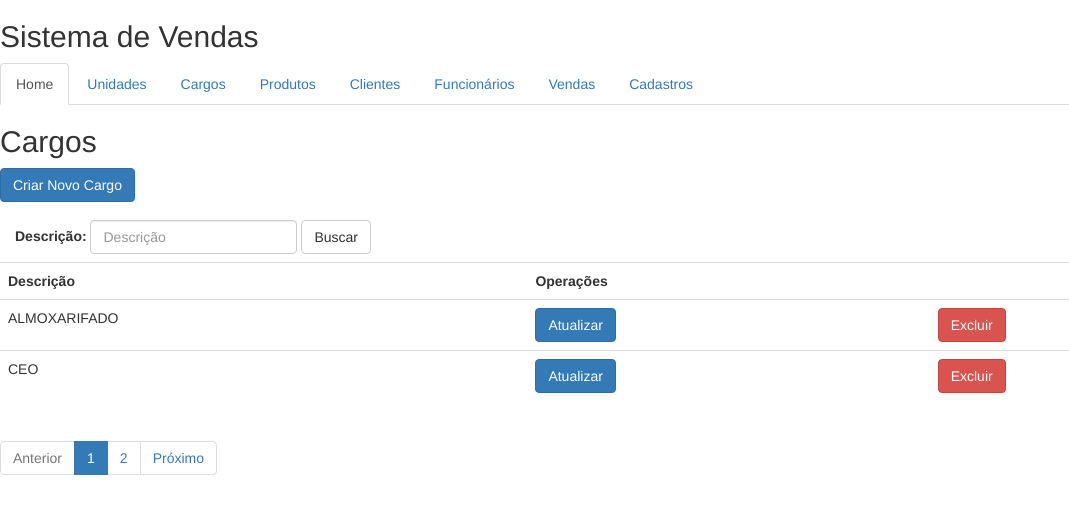
After one commit to MatheusFerrazz/provatemplates, a Django app: page /appvendas/cargo/list in a window 1280 px wide. The commit adds this page. Shown: the top 514 px of the page, without its empty margins (0-1069 px from the left). Run offline with Django 3.2, Linux system fonts and the light colour scheme; data comes from the database, SQL or seed files in the repository; both versions use the stored data as it was after the commit; some libraries are stand-ins or nearby versions.

Commit message:
Concluído as paginações.

```diff
--- a/appvendas/urls.py
+++ b/appvendas/urls.py
@@ -18,16 +18,25 @@
     url(r'^cliente/update/(?P<pk>\d+)$',cliente_update,name='cliente_update'),
     url(r'^cliente/delete/(?P<pk>\d+)$',cliente_delete,name='cliente_delete'),
 
+    url(r'^cargo/list$',cargo_list,name='cargo_list'),
+    url(r'^cargo/new$', cargo_new, name='cargo_new'),
+    url(r'^cargo/update/(?P<pk>\d+)$',cargo_update,name='cargo_update'),
+    url(r'^cargo/delete/(?P<pk>\d+)$',cargo_delete,name='cargo_delete'),
+
+
     url(r'^$',home,name='home'),
     url(r'^unidade/list$', unidade_list, name='unidade_list'),
     url(r'^unidade/detail/(\d+)$', unidade_detail, name='unidade_detail'),
     url(r'^unidade/new/$',unidade_new,name='unidade_new'),
     url(r'^unidade/update/(?P<pk>\d+)$',unidade_update,name='unidade_update'),
     url(r'^unidade/delete/(?P<pk>\d+)$',unidade_delete,name='unidade_delete'),
+
     url(r'^vendas/$',listarvendas,name='vendas'),
     url(r'^clientes/$',listarclientes,name='clientes'),
     url(r'^clientes/exibir/(\d+)$',exibircliente,name='exibircliente'),
+
     url(r'^cargos/$',listarcargos,name='cargos'),
+
     url(r'^funcionarios/$',listarfuncionrios,name='funcionarios'),
     url(r'^funcionarios/exibir/(\d+)',exibirfuncionario,name='exibirfuncionario')
 
--- a/appvendas/views.py
+++ b/appvendas/views.py
@@ -77,7 +77,17 @@
     else:
         clientes = Cliente.objects.all().order_by('nome')
         criterio = ""
-    dados= {'clientes':clientes, 'criterio':criterio}
+    # Cria o mecanimos de paginação
+    paginator = Paginator(clientes, 2)
+    page = request.GET.get('page')
+    try:
+        clientes = paginator.page(page)
+    except PageNotAnInteger:
+        clientes = paginator.page(1)
+    except EmptyPage:
+        clientes = paginator.page(paginator.num_pages)
+
+    dados= {'clientes':clientes, 'criterio':criterio,'paginator':paginator,'page_obj':clientes}
     return render(request, 'cliente/cliente_list.html', dados)
 
 
@@ -119,7 +129,17 @@
     else:
         funcionarios = Funcionario.objects.all().order_by('nome')
         criterio = ""
-    dados= {'funcionarios':funcionarios, 'criterio':criterio}
+    # Cria o mecanimos de paginação
+    paginator = Paginator(funcionarios, 2)
+    page = request.GET.get('page')
+    try:
+        funcionarios = paginator.page(page)
+    except PageNotAnInteger:
+        funcionarios = paginator.page(1)
+    except EmptyPage:
+        funcionarios = paginator.page(paginator.num_pages)
+
+    dados= {'funcionarios':funcionarios, 'criterio':criterio, 'paginator':paginator,'page_obj':funcionarios}
     return render(request,'funcionario/funcionario_list.html', dados)
 
 
@@ -204,6 +224,57 @@
     unidade=Unidade.objects.get(id=pk)
     unidade.delete()
     return redirect('unidade_list')
+
+# Funções Cargo
+
+def cargo_list(request):
+    criterio=request.GET.get('criterio')
+    if (criterio):
+        cargos=Cargo.objects.filter(descricao__contains=criterio)
+    else:
+        cargos=Cargo.objects.all().order_by('descricao')
+        criterio=""
+    #Cria o mecanimos de paginação
+    paginator=Paginator(cargos,2)
+    page=request.GET.get('page')
+    try:
+        cargos=paginator.page(page)
+    except PageNotAnInteger:
+        cargos=paginator.page(1)
+    except EmptyPage:
+        cargos=paginator.page(paginator.num_pages)
+
+    dados={'cargos':cargos,'criterio':criterio,'paginator':paginator,'page_obj':cargos}
+    return render(request, 'cargo/cargo_list.html', dados)
+
+def cargo_new(request):
+    if (request.method=="POST"):
+        form=CargoForm(request.POST)
+        if (form.is_valid()):
+            form.save()
+            return redirect('cargo_list')
+    else:
+        form=CargoForm()
+        dados={'form':form}
+        return render(request, 'cargo/cargo_form.html', dados)
+
+def cargo_update(request,pk):
+    cargo=Cargo.objects.get(id=pk)
+    if (request.method=="POST"):
+        form=CargoForm(request.POST,instance=cargo)
+        if (form.is_valid()):
+            form.save()
+            return redirect('cargo_list')
+    else:
+        form=UnidadeForm(instance=cargo)
+        dados={'form':form,'cargo':cargo}
+        return render(request, 'cargo/cargo_form.html', dados)
+
+def cargo_delete(request,pk):
+    cargo=Cargo.objects.get(id=pk)
+    cargo.delete()
+    return redirect('cargo_list')
+
 '''
 QUE DANADO É ISSO AQUI OMEEE ! ? ! ?
          _
--- a/templates/base.html
+++ b/templates/base.html
@@ -13,7 +13,7 @@
     <ul class="nav nav-tabs">
         <li role="presentation" class="active"><a href="{% url 'home' %}"> Home </a></li>
         <li role="presentation"><a href="{% url 'unidade_list' %}"> Unidades </a></li>
-        <li role="presentation"><a href="{% url 'cargos' %}"> Cargos</a></li>
+        <li role="presentation"><a href="{% url 'cargo_list' %}"> Cargos</a></li>
         <li role="presentation"><a href="{% url 'produto_list' %}"> Produtos</a></li>
         <li role="presentation"><a href="{% url 'cliente_list' %}"> Clientes</a></li>
         <li role="presentation"><a href="{% url 'funcionario_list' %}"> Funcionários</a></li>
--- /dev/null
+++ b/templates/cargo/cargo_list.html
@@ -0,0 +1,26 @@
+{% extends 'base.html' %}
+{% block conteudo %}
+    <h2>Cargos</h2>
+    <p><a href="{% url 'cargo_new' %}" class="btn btn-primary" >Criar Novo Cargo</a></p>
+    <form class="navbar-form navbar-left" role="search" method="get" action="{% url 'cargo_list' %}">
+        <div class="form-group">
+            <label for="criterio">Descrição:</label>
+            <input type="text" id="criterio" name="criterio" value="{{ criterio }}" class="form-control" placeholder="Descrição">
+        </div>
+        <button type="submit" class="btn btn-default">Buscar</button>
+    </form>
+<table class="table table-hover">
+  <tr>
+    <th>Descrição</th>
+      <th colspan="2">Operações</th>
+  </tr>
+    {% for cargo in cargos %}
+        <tr>
+            <td>{{ cargo.descricao | upper }}</td>
+            <td><a href="{%  url 'cargo_update' cargo.pk %}" class="btn btn-primary"> Atualizar</a></td>
+            <td><a href="{%  url 'cargo_delete' cargo.pk %}" class="btn btn-danger"> Excluir</a></td>
+        </tr>
+    {% endfor %}
+</table>
+    {% include 'utils/paginacao.html' %}
+    {% endblock %}
--- a/templates/cliente/cliente_list.html
+++ b/templates/cliente/cliente_list.html
@@ -26,4 +26,5 @@
         </tr>
     {% endfor %}
 </table>
-{% endblock %}
+    {% include 'utils/paginacao.html' %}
+    {% endblock %}
--- a/templates/funcionario/funcionario_list.html
+++ b/templates/funcionario/funcionario_list.html
@@ -26,4 +26,5 @@
         </tr>
     {% endfor %}
 </table>
+{% include 'utils/paginacao.html' %}
 {% endblock %}
```
Also changed, not shown: templates/cargo/cargo_form.html (added, +12 -0 lines), db.sqlite3.
